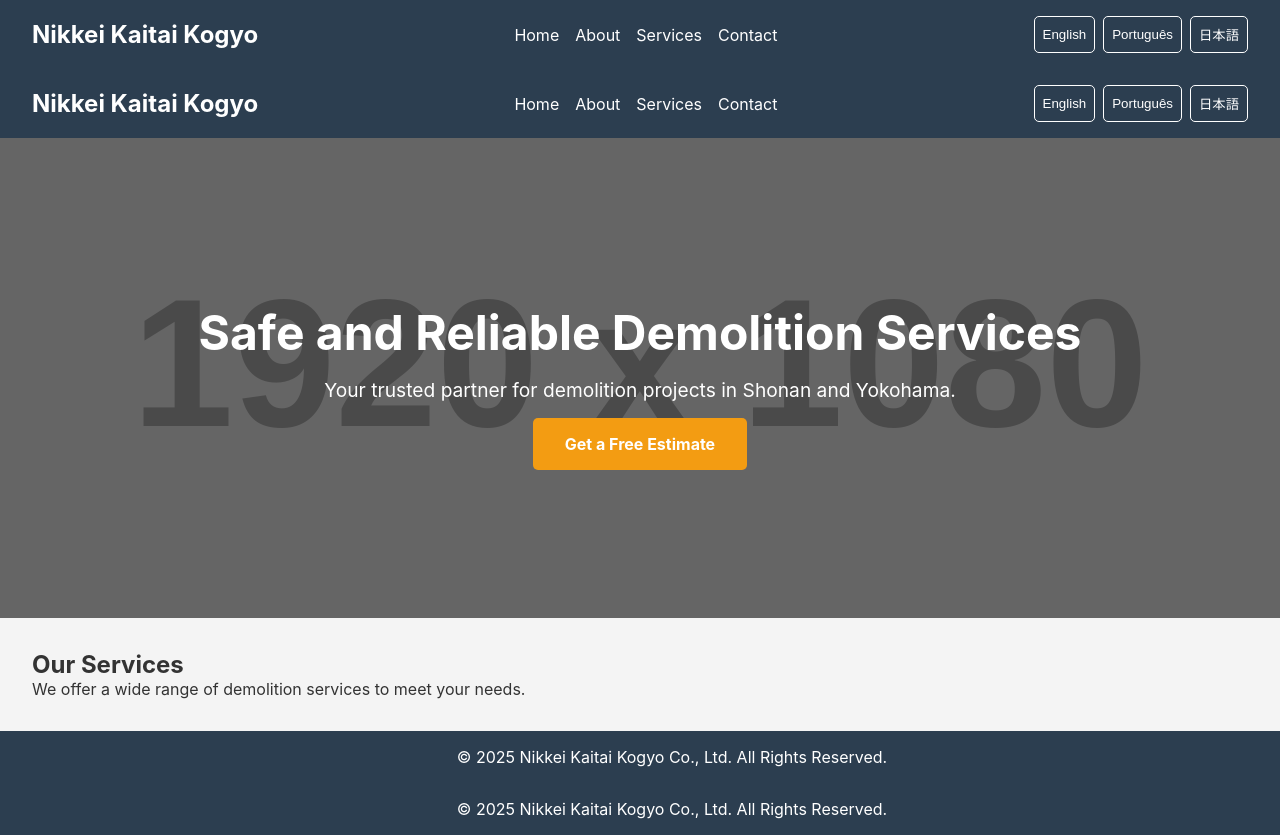
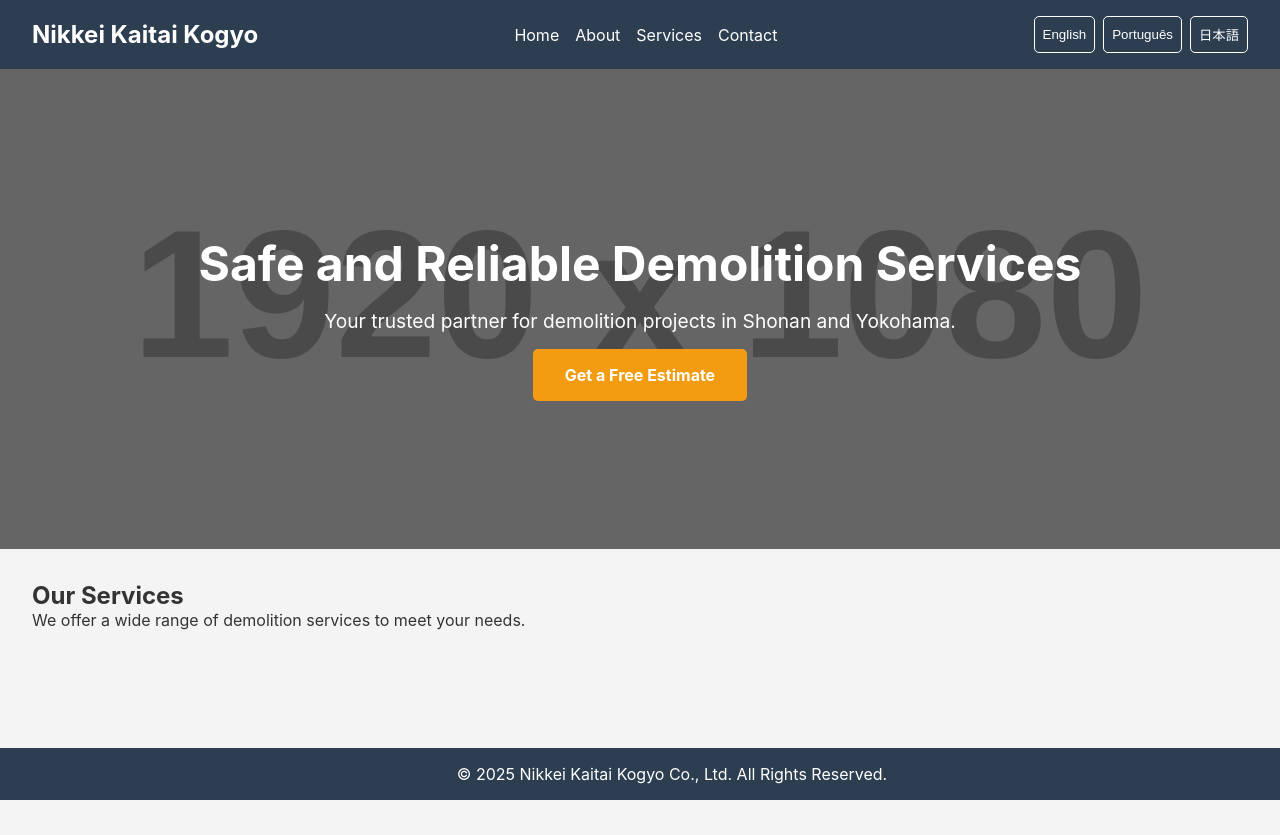
Before and after one commit to ksaitok/site_nkk, a React (Vite) app: page / in a window 1280 px wide. Shown: the top 835 px of the page. After the commit the page ends 800 px from the top, so only its background shows below. Built offline with nearby package versions, Linux system fonts and the light colour scheme.

Commit message:
fix: remove duplicated menu

```diff
--- a/src/pages/HomePage.jsx
+++ b/src/pages/HomePage.jsx
@@ -1,20 +1,16 @@
 
 import React from 'react';
-import Header from '../components/Header';
 import Hero from '../components/Hero';
-import Footer from '../components/Footer';
 
 const HomePage = () => {
   return (
     <div>
-      <Header />
       <Hero />
       <main style={{ padding: '2rem' }}>
         <h2>Our Services</h2>
         <p>We offer a wide range of demolition services to meet your needs.</p>
         {/* Add more content here */}
       </main>
-      <Footer />
     </div>
   );
 };
```
